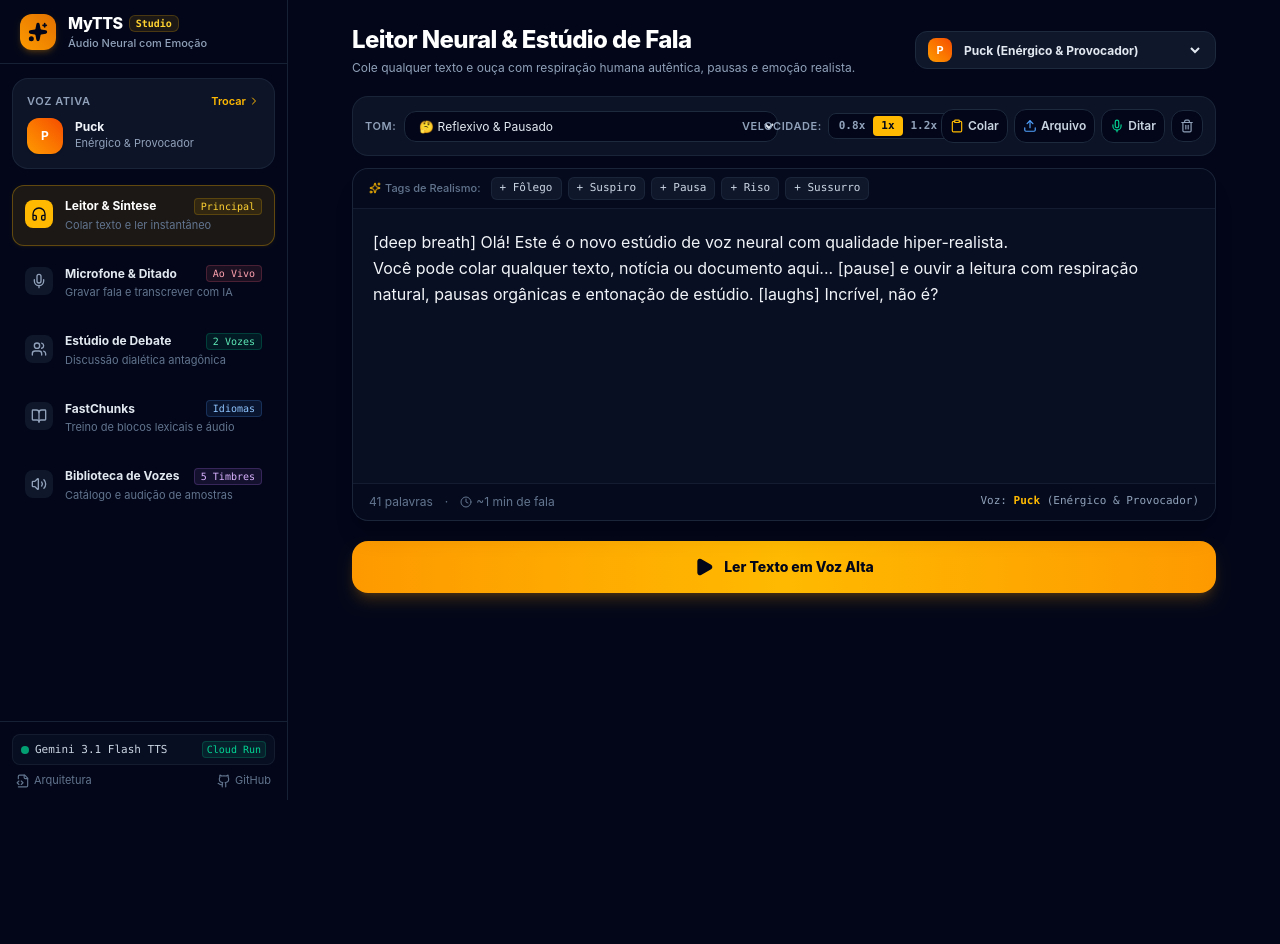
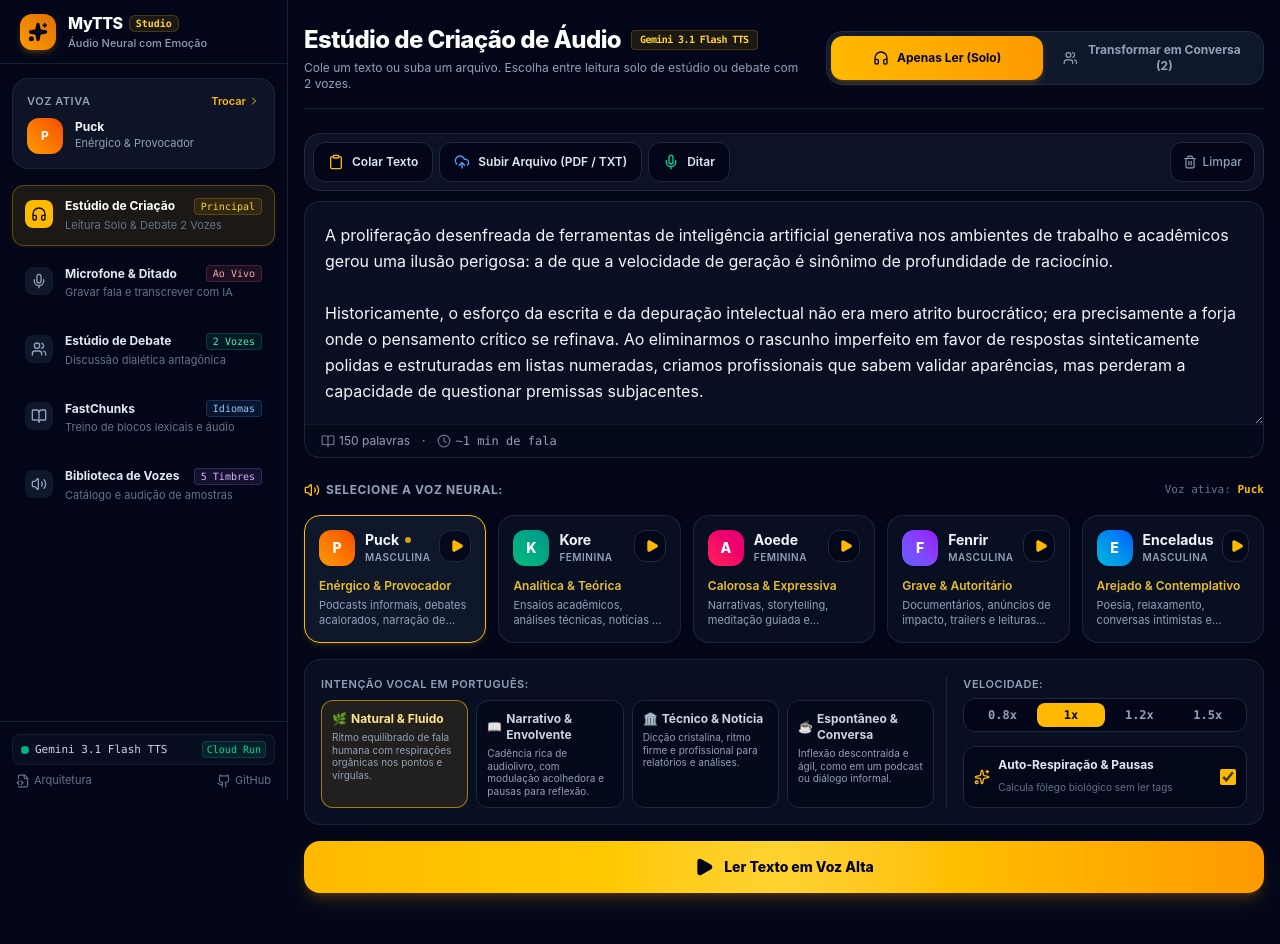
Before and after one commit to melkidonadonmed-lgtm/mytts, a React (Vite) app: page / in a window 1280 px wide. Shown: the top 944 px of the page. Before the commit the page ends 800 px from the top, so only its background shows below. Built offline with nearby package versions, Linux system fonts and the light colour scheme.

Commit message:
feat: integrate unified StudioWorkspace into main navigation and player graph

```diff
--- a/src/App.tsx
+++ b/src/App.tsx
@@ -1,6 +1,7 @@
 import React, { useState, useEffect, useMemo } from 'react';
 import { Sidebar, AppTab } from './components/Sidebar';
 import { QuickReader } from './components/QuickReader';
+import { StudioWorkspace } from './components/StudioWorkspace';
 import { LiveVoiceMic } from './components/LiveVoiceMic';
 import { VoiceLibrary } from './components/VoiceLibraryModal';
 import { FastChunkAudioApp } from './components/FastChunkAudioApp';
@@ -9,7 +10,7 @@
 import { ScriptViewer } from './components/ScriptViewer';
 import { BottomAudioDock } from './components/BottomAudioDock';
 import { ArchitectureModal } from './components/ArchitectureModal';
-import { DebateConfig, DebateScript } from './types/debate';
+import { DebateConfig, DebateScript, SpeakerProfile } from './types/debate';
 import { LANGUAGE_OPTIONS, SAMPLE_DOCUMENTS, INITIAL_PRESET_SCRIPTS } from './data/sampleDebates';
 import { GaplessAudioPlayer } from './utils/audioEngine';
 import { VoiceProfile, GEMINI_VOICES } from './types/voices';
@@ -101,6 +102,42 @@
       setIsGenerating(false);
     }
   };
+
+  const handleGenerateDebateWithCustomSpeakers = async (
+    customSpeakers: [SpeakerProfile, SpeakerProfile],
+    tensionIntensity: 'friendly' | 'balanced' | 'provocative'
+  ) => {
+    setIsGenerating(true);
+    setGlobalError(null);
+    try {
+      const resp = await fetch('/api/generate-script', {
+        method: 'POST',
+        headers: { 'Content-Type': 'application/json' },
+        body: JSON.stringify({
+          documentText,
+          language: config.language,
+          audienceLevel: config.audienceLevel,
+          tensionIntensity,
+          speakers: customSpeakers,
+          maxTurns: config.maxTurns,
+        }),
+      });
+
+      const data = await resp.json();
+      if (!resp.ok || !data.success) {
+        throw new Error(data.error || 'Falha na geração do roteiro.');
+      }
+
+      setScript(data.script);
+      await synthesizeTurns(data.script);
+    } catch (err: any) {
+      console.error(err);
+      setGlobalError(err.message || 'Erro ao gerar o debate dialético.');
+    } finally {
+      setIsGenerating(false);
+    }
+  };
+
 
   const synthesizeTurns = async (targetScript: DebateScript) => {
     setIsSynthesizing(true);
@@ -278,12 +315,23 @@
 
         {/* 3. Canvas de Conteúdo por Módulo */}
         <main className="flex-1 flex flex-col">
-          {/* Módulo 1: Leitor & Síntese Rápida (Home / Speechify Style) */}
+          {/* Módulo 1: Central de Criação Unificada (Solo + Debate) */}
           {activeTab === 'reader' && (
-            <QuickReader
+            <StudioWorkspace
+              text={documentText}
+              onChangeText={setDocumentText}
               selectedVoice={selectedVoice}
               onSelectVoice={setSelectedVoice}
-              onNavigateToMic={() => setActiveTab('mic')}
+              player={player}
+              isPlaying={isPlaying}
+              playerCurrentTurn={playerCurrentTurn}
+              script={script}
+              setScript={setScript}
+              onGenerateDebate={handleGenerateDebateWithCustomSpeakers}
+              isGeneratingDebate={isGenerating}
+              isSynthesizingDebate={isSynthesizing}
+              onSynthesizeSingleTurn={handleSynthesizeSingleTurn}
+              onUpdateTurnText={handleUpdateTurnText}
             />
           )}
 
@@ -292,10 +340,12 @@
             <LiveVoiceMic
               selectedVoice={selectedVoice}
               onSendToReader={(transcribedText) => {
+                setDocumentText((prev) => (prev.trim() ? `${prev.trim()}\n\n${transcribedText}` : transcribedText));
                 setActiveTab('reader');
               }}
             />
           )}
+
 
           {/* Módulo 3: Biblioteca de Vozes Neurais */}
           {activeTab === 'voices' && (
--- a/src/components/Sidebar.tsx
+++ b/src/components/Sidebar.tsx
@@ -37,11 +37,11 @@
   const navItems = [
     {
       id: 'reader' as AppTab,
-      label: 'Leitor & Síntese',
+      label: 'Estúdio de Criação',
       badge: 'Principal',
       badgeColor: 'bg-amber-400/10 text-amber-300 border-amber-400/20',
       icon: Headphones,
-      description: 'Colar texto e ler instantâneo',
+      description: 'Leitura Solo & Debate 2 Vozes',
     },
     {
       id: 'mic' as AppTab,
```
